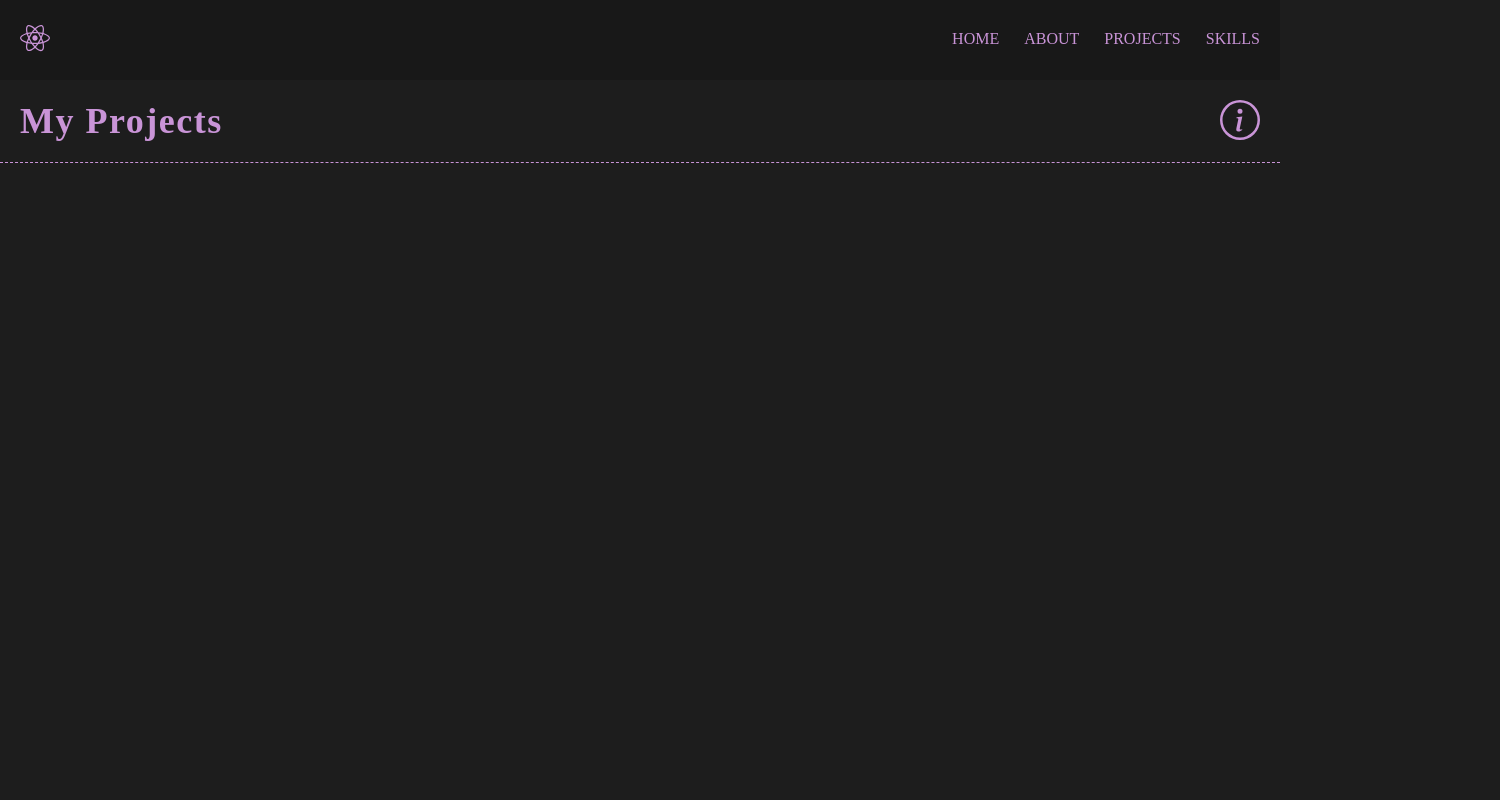
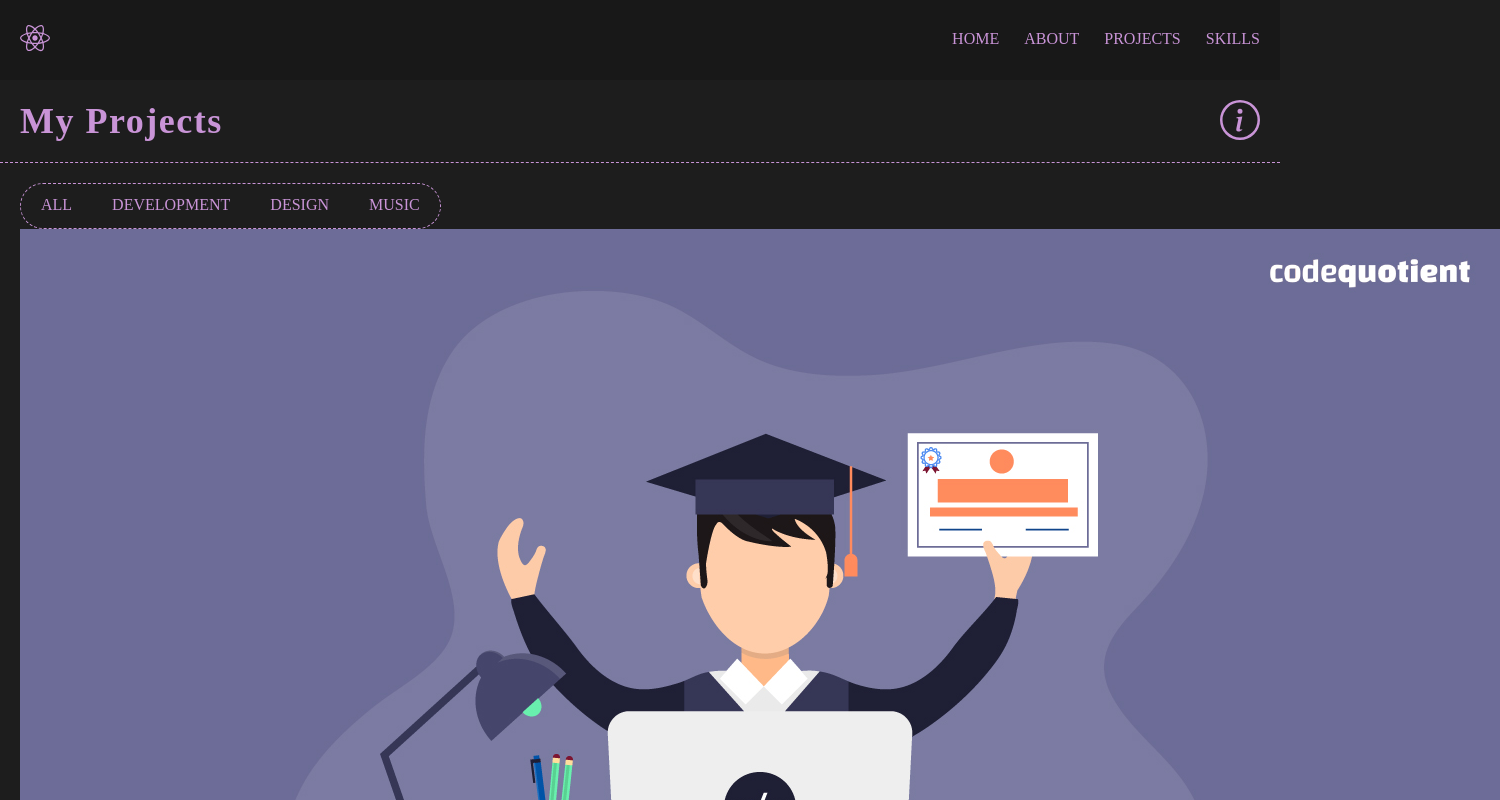
Before and after one commit to rjuvekar137/richa-portfolio, a React (Create React App) app: page /projects in a window 1280 px wide. Shown: the top 800 px of the page, 1500 px wide, since content can reach past the window. Built offline with nearby package versions, Linux system fonts and the light colour scheme; a web font is replaced by a local one.

Commit message:
Created PlayerMovement script

```diff
--- a/src/containers/projects/index.jsx
+++ b/src/containers/projects/index.jsx
@@ -1,14 +1,107 @@
-import React from "react";
-import {BsInfoCircle} from "react-icons/bs"
+import React, {useState} from "react";
+import { BsInfoCircle } from "react-icons/bs";
 import PageHeaderContent from "../../components/pageHeader";
+import ImageOne from "../../images/coder.jpeg";
+import "./style.scss";
 
-const Projects=()=>{
-    return(
+const projectData = [
+    // id 1 is all types of projects
+    // id 2 is dev project
+    // id 3 is art/design project
+    // id 4 is music project
+    {
+        id: 2,
+        name: "Ola's Nightmare",
+        image: ImageOne
+    },
+    {
+        id: 2,
+        name: "Predictive Analysis of Salary Classifications",
+        image: ImageOne
+    },
+    {
+        id: 2,
+        name: "ReScan",
+        image: ImageOne
+    },
+    {
+        id: 3,
+        name: "Donuts",
+        image: ImageOne
+    },
+    {
+        id: 4,
+        name: "Bruno Is Orange (Cover)",
+        image: ImageOne
+    },
+    {
+        id: 4,
+        name: "Over The Moon (Cover)",
+        image: ImageOne
+    }
+]
+
+const filterData = [
+    {
+        filterId: 1,
+        label: "All"
+    },
+    {
+        filterId: 2,
+        label: "Development"
+    },
+    {
+        filterId: 3,
+        label: "Design"
+    },
+    {
+        filterId: 4,
+        label: "Music"
+    }
+]
+
+const Projects = () => {
+
+    const [filteredValue,setFilteredValue] = useState(1);
+
+    function handleFilter(currentId){
+        setFilteredValue(currentId)
+    };
+
+    const filteredItems = filteredValue === 1 ? projectData : projectData.filter(item=>item.id === filteredValue)
+
+    return (
         <section id="projects" className="projects">
             <PageHeaderContent
-            headerText = "My Projects"
-            icon={<BsInfoCircle size={40}/>}
+                headerText="My Projects"
+                icon={<BsInfoCircle size={40} />}
             />
+            <div className="portfolio__content">
+                <ul className="portfolio__content__filter">
+                    {
+                        filterData.map((item) => (
+                            <li onClick={()=>handleFilter(item.filterId)} key={item.filterId}>
+                                {
+                                    item.label
+                                }
+                            </li>
+                        ))
+                    }
+                </ul>
+                <div className="portfolio__content__cards">
+                    {
+                        filteredItems.map((item)=>(
+                            <div className="portfolio__content__cards__item" key={`cardItem${item.name.trim()}`}>
+                                <div className="portfolio__content__cards__item__img-wrapper">
+                                    <a>
+                                        <img alt="dummy data" src={item.image}/>
+                                    </a>
+                                </div>
+                            </div>
+                        ))
+                    }
+                </div>
+            </div>
         </section>
     )
 }
--- a/src/containers/projects/style.scss
+++ b/src/containers/projects/style.scss
@@ -0,0 +1,25 @@
+.portfolio{
+    &__content{
+        padding: 20px;
+        width: 100%;
+
+        &__filter{
+            display: inline-block;
+            margin: 0 auto;
+            border-radius: 25px;
+            border: 1px dashed var(--theme-main-color);
+
+            li{
+                font-size: 16px;
+                display: inline-block;
+                cursor: pointer;
+                position: relative;
+                color: var(--theme-main-color);
+                text-transform: uppercase;
+                padding: 12px 20px;
+                overflow: hidden;
+                transition: all 0.5s ease;
+            }
+        }
+    }
+}
```
